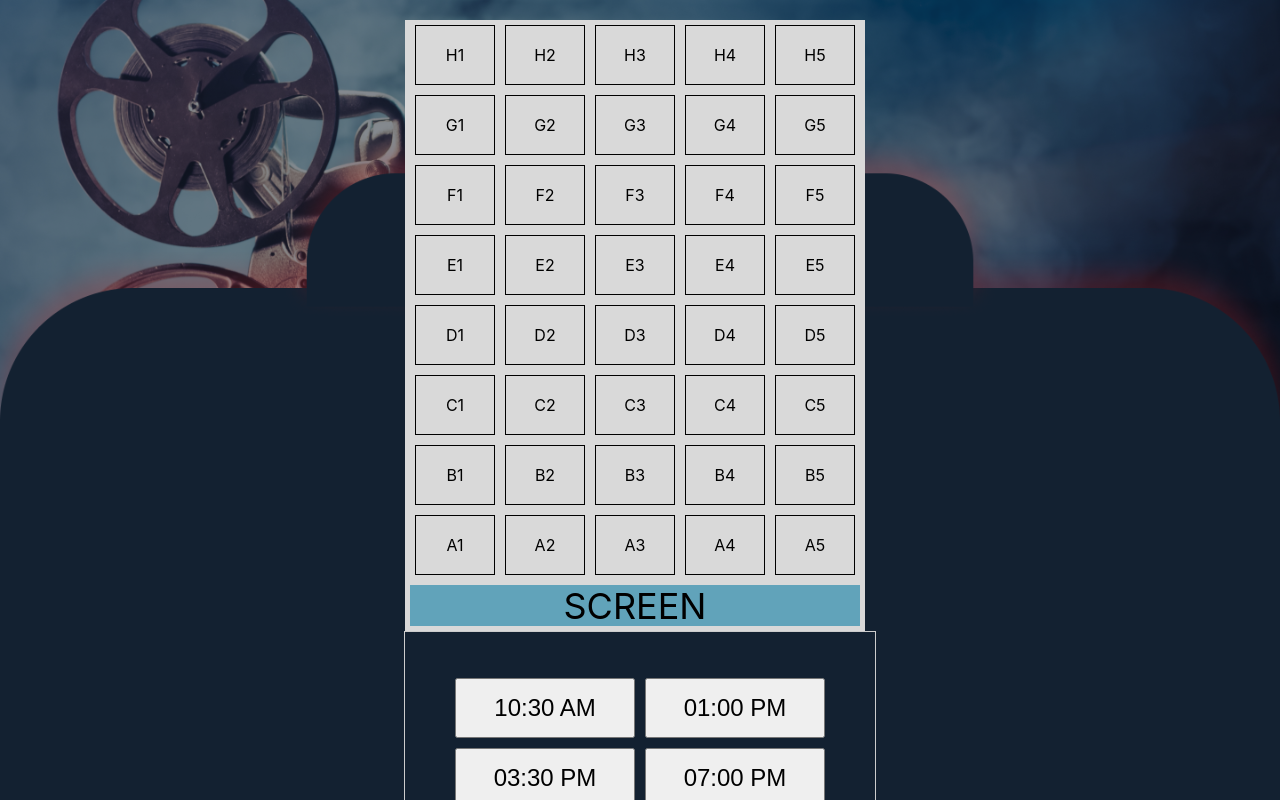
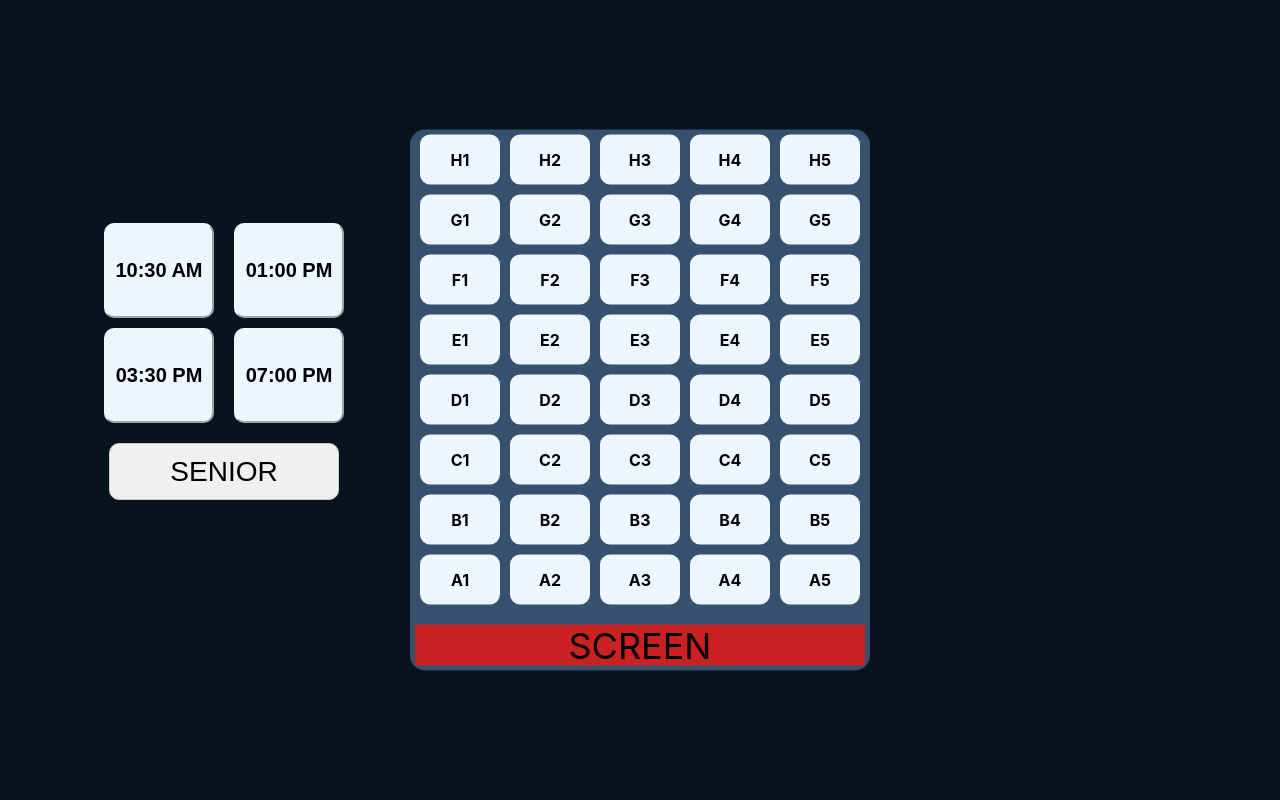
Before and after one commit to nilespacho/MovieReservation, a React (Create React App) app in the folder movie_reservation/: page /niles/1 in a window 1280 px wide. Shown: the top 800 px of the page. Built offline with nearby package versions, Linux system fonts and the light colour scheme.

Commit message:
for merging

```diff
--- a/movie_reservation/src/components/MovieSelect.jsx
+++ b/movie_reservation/src/components/MovieSelect.jsx
@@ -1,8 +1,7 @@
 import React, { useState, useEffect } from 'react';
-import '../stylesheets/MovieSelect.css';
+import '../stylesheets/MovieSelect.css'; // Import the CSS file
 import axios from 'axios';
 import { useLocation, useNavigate } from 'react-router-dom'; // Import useLocation and useNavigate hooks
-
 
 const cinemasData = [
   { id: 1, name: 'Cinema 1' },
@@ -46,6 +45,7 @@ const MovieSelect = ({ selectedDate, onSelectedDate }) => {
       <div className="date-time">
         <h2 className="current-time">{currentTime.toLocaleTimeString()}</h2>
       </div>
+      <div className="movieSelect">
         <div className="movie-grid">
           {movies.movies && movies.movies.map((movie, index) => (
             <div key={movie.id} className="movie-item">
@@ -56,6 +56,7 @@ const MovieSelect = ({ selectedDate, onSelectedDate }) => {
               </div>
             </div>
           ))}
+        </div>
       </div>
       <div className="date">
         <h1>{selectedDate ? getMonthInWords(selectedDate) : ''}</h1>
--- a/movie_reservation/src/components/MovieSelected.jsx
+++ b/movie_reservation/src/components/MovieSelected.jsx
@@ -65,7 +65,7 @@ export const MovieSelected = ({ selectedDate }) => {
   };
 
   return (
-    <div className="container">
+    <div className="containers">
       <div className="seatSelection">
         {[...'HGFEDCBA'].map((row) => (
           <div key={row} className="row">
@@ -84,9 +84,9 @@ export const MovieSelected = ({ selectedDate }) => {
         <div className="screen">SCREEN</div>
       </div>
 
-      <div className="rightPanel">
+      <div className="leftPanel">
         <div className="dateSelected">
-          <p>{selectedDate ? getMonthInWords(selectedDate) : ''}</p>
+          <p className='dateDisplay'>{selectedDate ? getMonthInWords(selectedDate) : ''}</p>
           <div className="timeSchedule">
             <div className="timeRow">
               <button className={selectedTime === '10:30 AM' ? 'selected' : ''} onClick={() => handleTimeClick('10:30 AM')}>
@@ -111,7 +111,9 @@ export const MovieSelected = ({ selectedDate }) => {
             SENIOR
           </button>
         </div>
+      </div>
 
+      <div className='rightPanel'>
         <div className="summary">
           <p>Name Movie: <span className='summaryDetails'>x{selectedSeats.length}</span></p>
           <p>Total: <span className='summaryDetails'>{total}</span></p>
--- a/movie_reservation/src/stylesheets/Calendar.css
+++ b/movie_reservation/src/stylesheets/Calendar.css
@@ -108,7 +108,8 @@
 }
 
 .calendar-day:hover {
-    background-color: rgba(0, 0, 0, .10); /* Light gray hover effect */
+    background-color: #09131E;
+    color: #ffffff;
 }
 
 .calendar-day p {
--- a/movie_reservation/src/stylesheets/MovieSelect.css
+++ b/movie_reservation/src/stylesheets/MovieSelect.css
@@ -1,7 +1,9 @@
 @import url('https://fonts.googleapis.com/css2?family=Inter&display=swap');
-
+body {
+  overflow: hidden;
+}
 /* General styles */
-body {
+.movieSelect {
   background-image: url("MovieSelect.png");
   background-size: cover;
   background-position-y: 20%;
@@ -11,10 +13,10 @@ body {
 /* Date and time styles */
 .date {
   position: absolute;
-  top: 75px;
+  top: 100px;
   left: 50%;
   transform: translateX(-50%);
-  font-size: 3vw; /* Responsive font size */
+  font-size: 30px;
   color: #FFFFFF;
 }
 
@@ -25,11 +27,11 @@ body {
 }
 
 .current-time {
-  font-size: 2vw; /* Responsive font size */
+  font-size: 3vw;
   color: #FFFFFF;
   position: absolute;
   top: 5px;
-  right: 20px;
+  right: 50px;
 }
 
 /* Movie grid styles */
@@ -37,8 +39,8 @@ body {
   display: flex;
   justify-content: center;
   flex-wrap: wrap;
-  gap: 2%; /* Adjust the gap between movie items */
-  padding: 10vw; /* Responsive padding */
+  gap: 7%;
+  padding: 10vw;
 }
 
 .movie-item {
@@ -54,8 +56,11 @@ body {
   width: 80%; /* Make the image fill its container */
   height: auto; /* Automatically adjust height to maintain aspect ratio */
   border-radius: 1vw; /* Responsive border radius */
-  margin-bottom: 2vw; /* Responsive margin bottom */
   transition: transform 0.3s ease;
+}
+
+.movie-item:hover img {
+  transform: translateY(-10px);
 }
 
 /* Media queries for responsiveness */
@@ -77,12 +82,11 @@ body {
   font-weight: bold;
   text-align: center;
   margin-bottom: 1vw; /* Responsive margin bottom */
-  margin-top: 8vw; /* Responsive margin top */
+  margin-top: 9vw; /* Responsive margin top */
   color: #ECF0F1;
 }
 
 .movie-info h2 {
-  margin-top: 0.5vw; /* Responsive margin top */
   text-align: center;
   font-size: 1.2vw; /* Responsive font size */
   color: #ECF0F1; /* Light gray text for movie titles */
--- a/movie_reservation/src/stylesheets/MovieSelected.css
+++ b/movie_reservation/src/stylesheets/MovieSelected.css
@@ -1,15 +1,23 @@
-.container {
+.containers {
   display: flex;
   justify-content: center;
   align-items: center;
   min-height: 100vh;
+  background-color: #09131E;
 }
 
 .seatSelection {
   margin-right: 10px;
-  background-color: #D9D9D9;
+  background-color: #37506D;
+  border-radius: 15px;
   padding: 5px;
-  /* overflow-y: auto;  */
+  display: flex;
+  flex-direction: column; /* Stack rows vertically */
+  align-items: center; /* Center items horizontally */
+  position: fixed;
+  top: 50%;
+  left: 50%;
+  transform: translate(-50%, -50%);
 }
 
 .row {
@@ -20,8 +28,10 @@
 
 .seat {
   width: 80px;
-  height: 60px;
-  border: 1px solid black;
+  height: 50px;
+  background-color: #EDF5FF;
+  border-radius: 10px;
+  font-weight: bold;
   margin: 0 5px;
   display: flex;
   justify-content: center;
@@ -43,18 +53,32 @@
   width: 100%; /* Change to percentage width for responsiveness */
   height: 41px;
   font-size: 36px;
-  background-color: #61A3BA;
+  background-color: #CA2222;
+}
+
+.leftPanel {
+  width: 35%; /* Adjust the width to your preference */
+  height: 450px;
+  color: white;
+  position: fixed;
+  left: 0;
+  top: 50%;
+  transform: translateY(-50%);
 }
 
 .rightPanel {
   padding: 10px;
-  border: 1px solid #ccc;
 }
 
 .dateSelected {
-  margin-bottom: 20px;
-  font-size: 36px;
+  margin-bottom: 10px;
+  font-size: 48px;
+  font-weight: bold;
   text-align: center;
+}
+
+.dateDisplay{
+  margin-bottom: 15px;
 }
 
 .timeSchedule {
@@ -70,10 +94,14 @@
 }
 
 .timeRow button {
-  margin: 0 5px;
-  width: 180px;
-  height: 60px;
-  font-size: 24px;
+  background-color: #EDF5FF;
+  border-color: #EDF5FF;
+  border-radius: 10px;
+  margin: 0 10px;
+  width: 110px;
+  height: 95px;
+  font-size: 20px;
+  font-weight: bold;
   cursor: pointer;
 }
 
@@ -89,9 +117,10 @@
 }
 
 .seniorButton {
-  width: 370px;
+  width: 230px;
   height: 57px;
   padding: 10px;
+  border-radius: 10px;
   background-color: #f0f0f0;
   border: 1px solid #ccc;
   font-size: 28px;
@@ -234,10 +263,6 @@
   outline: none;
 }
 
-.seniorModalButton button:focus {
-  outline: none;
-}
-
 /* Responsive adjustments */
 @media only screen and (max-width: 768px) {
   .seatSelection {
@@ -255,7 +280,10 @@
   }
 
   .dateSelected {
-    font-size: 24px;
+    margin-bottom: 20px;
+    font-size: 36px;
+    text-align: center;
+    color: red;
   }
 
   .timeRow button {
@@ -265,7 +293,7 @@
   }
 
   .seniorButton {
-    width: 250px;
+    width: 150px;
     height: 40px;
     font-size: 18px;
   }
--- a/movie_reservation/src/stylesheets/ReservationList.css
+++ b/movie_reservation/src/stylesheets/ReservationList.css
@@ -1,6 +1,6 @@
 .container {
     display: flex;
-    flex-direction: column;
+    /* flex-direction: column;  */
     align-items: center;
     padding: 20px;
   }
```
Also changed, not shown: movie_reservation/src/components/ReservationList.jsx (+35 -10 lines), 2 other files (tests, documents, lock files or other folders). Lines whose indentation alone changed are shown as unchanged.
